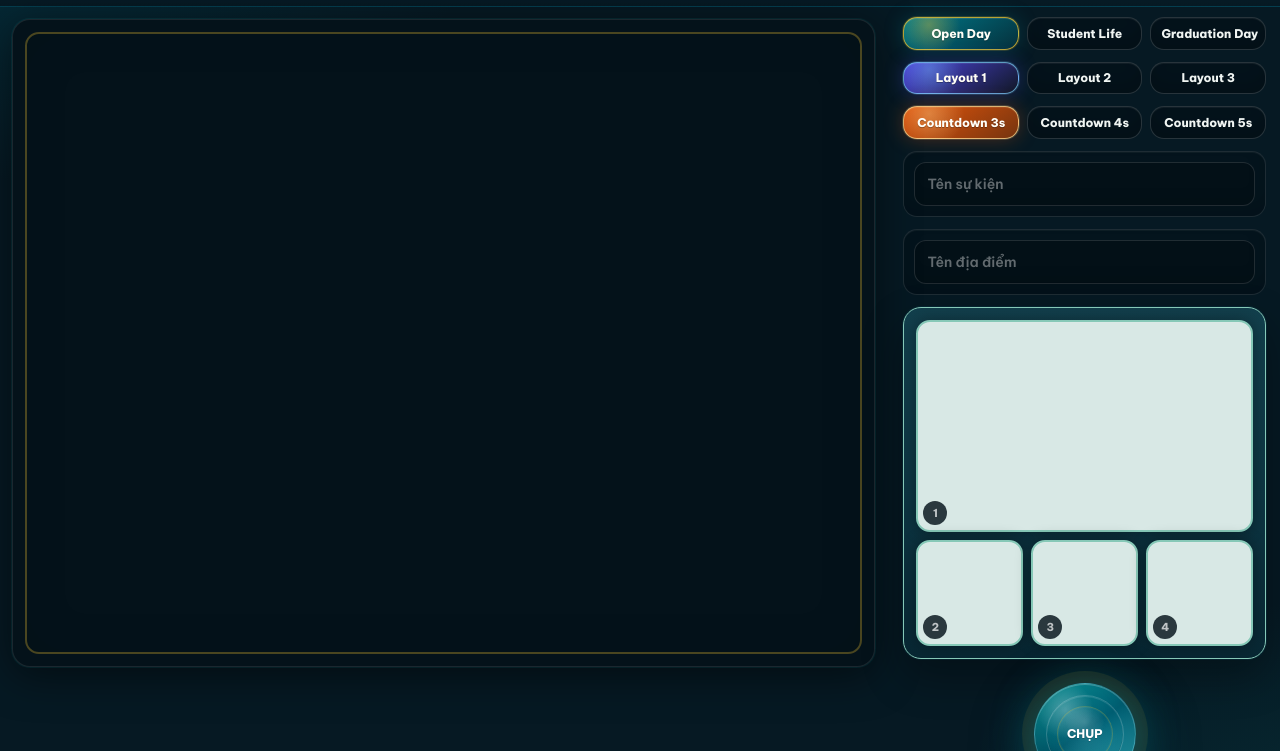
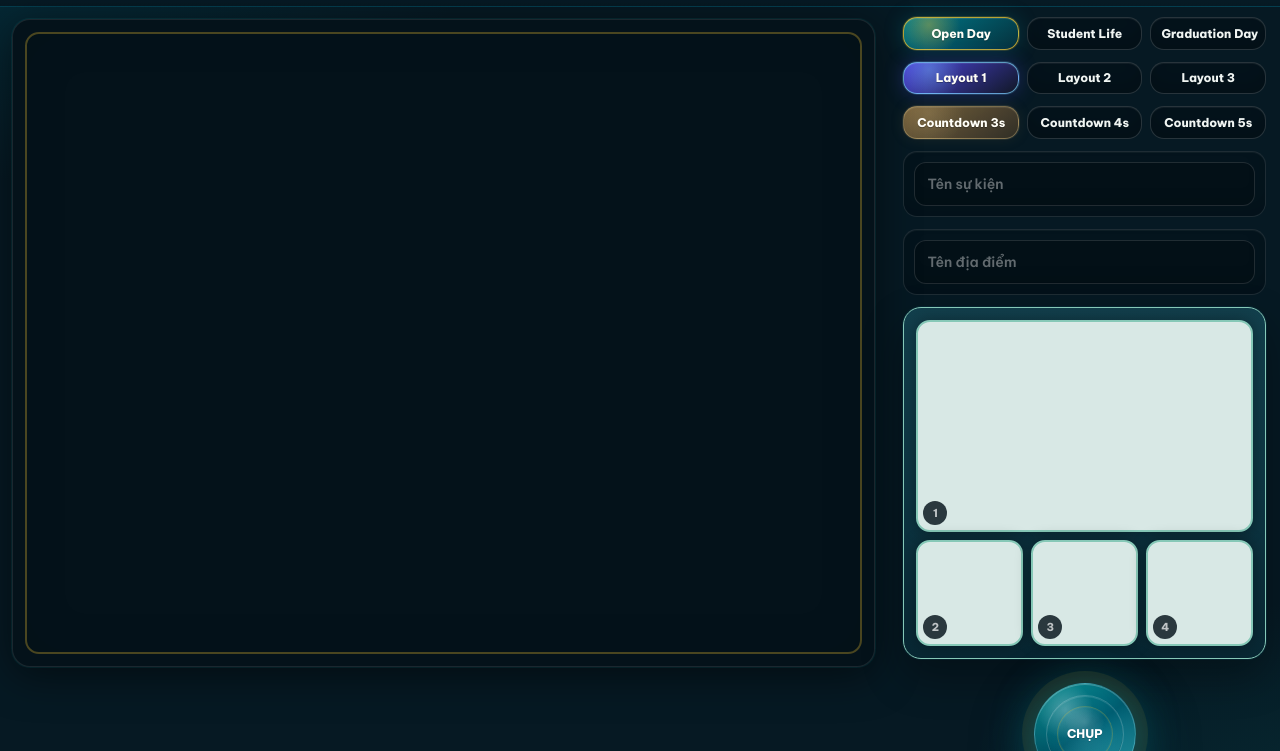
Before and after one commit to longndt/greenwichbooth, a website built with Vite: page index.html in a window 1280 px wide. Shown: the part 49-800 px from the top of the page. Built offline with nearby package versions, Linux system fonts and the light colour scheme; no server answers.

Commit message:
fix: soften countdown active color

```diff
--- a/src/styles.css
+++ b/src/styles.css
@@ -394,12 +394,12 @@ html, body {
 
 .time-chip.is-active {
   background:
-    radial-gradient(circle at 22% 22%, rgba(255,230,159,0.34), transparent 38%),
-    linear-gradient(145deg, rgba(234,88,12,0.98), rgba(120,53,15,0.98));
-  border-color: rgba(255,230,159,0.7);
+    radial-gradient(circle at 22% 22%, rgba(224,196,135,0.18), transparent 38%),
+    linear-gradient(145deg, rgba(128,104,63,0.94), rgba(49,47,38,0.98));
+  border-color: rgba(224,196,135,0.38);
   box-shadow:
-    0 0 0 1px rgba(255,230,159,0.16),
-    0 0 20px rgba(234,88,12,0.3),
+    0 0 0 1px rgba(224,196,135,0.1),
+    0 0 14px rgba(128,104,63,0.16),
     inset 0 1px 0 rgba(255,255,255,0.08);
 }
 
```
